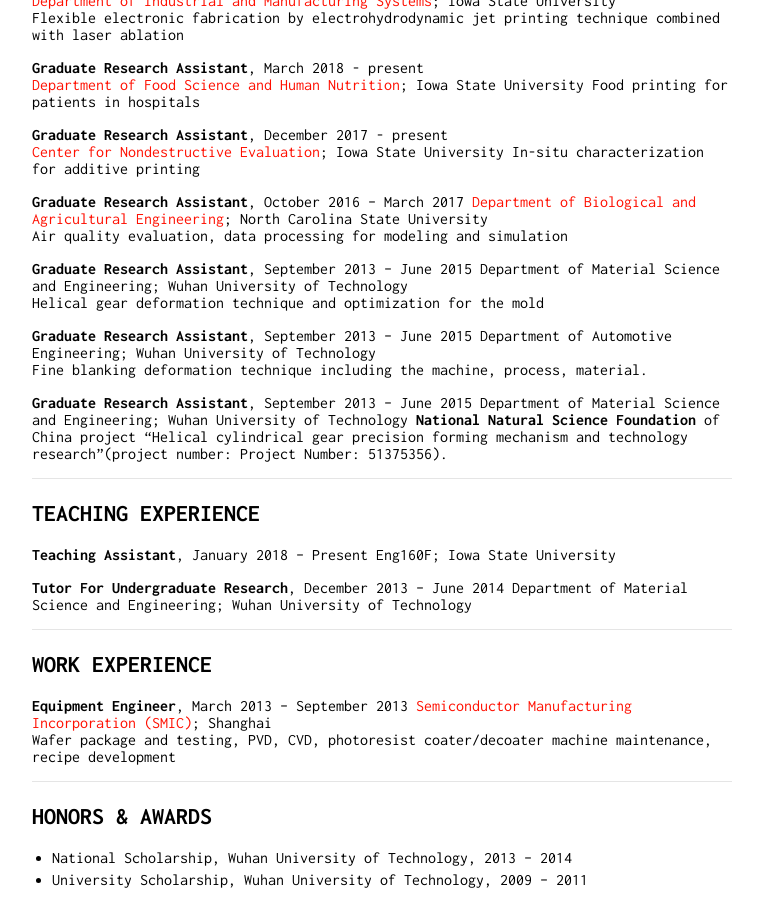
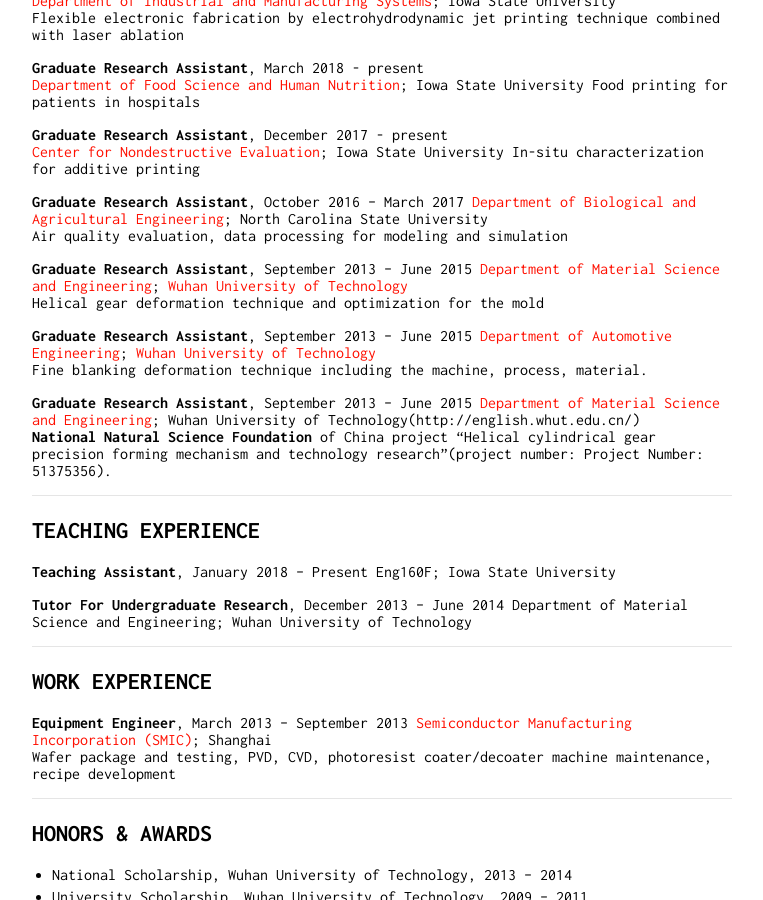
Before and after one commit to zhangxiao2018/zhangxiao2018.github.io, a Jekyll site: the page built from index.md, in a window 1280 px wide and 900 px high, scrolled down 855 px. Shown: the whole window, without its empty margins (258-1021 px from the left). Built offline with Jekyll 4.4.1, drawn with Linux system fonts in a browser that asks for light colours; our own code applies the rules of GitHub Pages for plain Markdown files; some of the changed lines change nothing that is shown.

Commit message:
Update index.md

```diff
--- a/index.md
+++ b/index.md
@@ -51,15 +51,15 @@
 Air quality evaluation, data processing for modeling and simulation
 
 **Graduate Research Assistant**, September   2013 – June 2015
-Department of Material Science and Engineering; Wuhan University of Technology
+[Department of Material Science and Engineering](http://smse.whut.edu.cn/bkspy/zysz/index_1.htm); [Wuhan University of Technology](http://english.whut.edu.cn/)
 Helical gear deformation technique and optimization for the mold
 
 **Graduate Research Assistant**, September   2013 – June 2015
-Department of Automotive Engineering; Wuhan University of Technology
+[Department of Automotive Engineering](http://english.whut.edu.cn/scientficr/RFD/201001/t20100118_2667.htm); [Wuhan University of Technology](http://english.whut.edu.cn/)
 Fine blanking deformation technique including the machine, process, material.
 
 **Graduate Research Assistant**, September   2013 – June 2015
-Department of Material Science and Engineering; Wuhan University of Technology
+[Department of Material Science and Engineering](http://smse.whut.edu.cn/bkspy/zysz/index_1.htm); Wuhan University of Technology(http://english.whut.edu.cn/)
 **National Natural Science Foundation** of China project “Helical cylindrical gear precision forming mechanism and technology research”(project number: Project Number: 51375356).
 
 - - -
```
